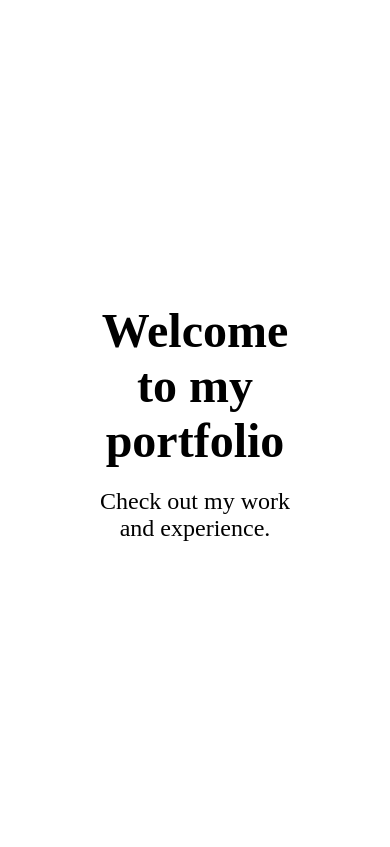
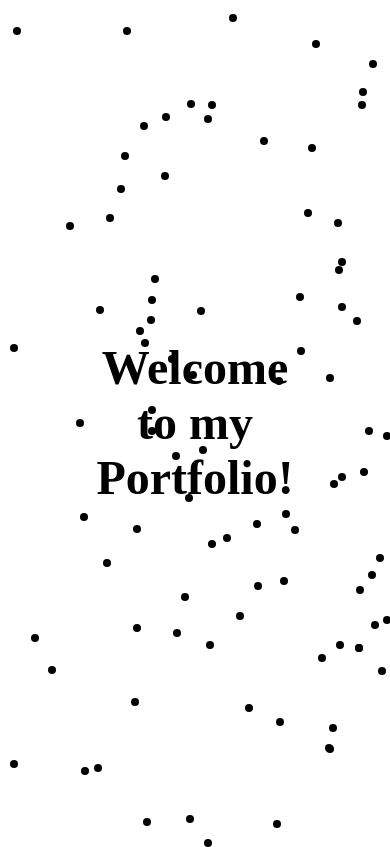
Before and after one commit to royjohn15/Portfolio, a Flask app: page / in a window 390 px wide. Before the commit the page ends 541 px from the top, so only its background shows below. Run offline with Flask 2, Linux system fonts and the light colour scheme.

Commit message:
Fixed the dots issue

```diff
--- a/static/css/style.css
+++ b/static/css/style.css
@@ -1,65 +1,21 @@
-* {
-  margin: 0;
-  padding: 0;
-  box-sizing: border-box;
+body {
+  background-color: white;
 }
 
-.bg {
-  position: fixed;
-  top: 0;
-  left: 0;
-  width: 100%;
-  height: 100%;
-  background-color: white;
-  overflow: hidden;
-}
-
-.dot-container {
+#fancy-text {
   position: absolute;
-  top: 0;
-  left: 0;
-  width: 100%;
-  height: 100%;
-  z-index: 1;
-  mask-image: url('#text-mask');
+  top: 50%;
+  left: 50%;
+  transform: translate(-50%, -50%);
+  font-size: 48px;
+  font-weight: bold;
+  text-align: center;
 }
 
 .dot {
   position: absolute;
-  width: 5px;
-  height: 5px;
+  background-color: black;
+  width: 8px;
+  height: 8px;
   border-radius: 50%;
-  background-color: black;
-  pointer-events: none;
-  transition: transform 0.5s ease-out;
 }
-
-
-.content {
-  position: absolute;
-  top: 50%;
-  left: 50%;
-  transform: translate(-50%, -50%);
-  text-align: center;
-  color: #000000;
-  z-index: 1;
-}
-
-text-overlay {
-  position: absolute;
-  top: 0;
-  left: 0;
-  width: 100%;
-  height: 100%;
-  background-color: transparent;
-  mask-image: url('#text-mask');
-}
-
-h1 {
-  font-size: 48px;
-  margin-bottom: 20px;
-}
-
-p {
-  font-size: 24px;
-}
--- a/static/js/script.js
+++ b/static/js/script.js
@@ -1,37 +1,50 @@
-const container = document.querySelector('.dot-container');
-const DOT_COUNT = 50;
-const THRESHOLD_DISTANCE = 100;
+// Define a constant for the maximum distance at which the dots should move away from the mouse
+const MAX_DISTANCE = 40;
 
-function createDot() {
-  const dot = document.createElement('div');
-  dot.classList.add('dot');
-  container.appendChild(dot);
-
-  const x = Math.floor(Math.random() * window.innerWidth);
-  const y = Math.floor(Math.random() * window.innerHeight);
-  dot.style.transform = `translate(${x}px, ${y}px)`;
-
-  dot.initialX = x;
-  dot.initialY = y;
+// Define a function to create the dots
+function createDots(numDots) {
+  for (let i = 0; i < numDots; i++) {
+    const dot = document.createElement('div');
+    dot.classList.add('dot');
+    dot.style.top = Math.random() * window.innerHeight + 'px';
+    dot.style.left = Math.random() * window.innerWidth + 'px';
+    document.body.appendChild(dot);
+  }
 }
 
-for (let i = 0; i < DOT_COUNT; i++) {
-  createDot();
-}
+// Call the createDots function with a number of dots to create
+createDots(90);
 
-container.addEventListener('mousemove', e => {
+// Add an event listener for the mousemove event on the document
+document.addEventListener('mousemove', (e) => {
+  // Get a NodeList of all the dots
   const dots = document.querySelectorAll('.dot');
-  dots.forEach(dot => {
-    const dx = dot.offsetLeft - e.clientX;
-    const dy = dot.offsetTop - e.clientY;
-    const dist = Math.sqrt(dx * dx + dy * dy);
-    if (dist < THRESHOLD_DISTANCE) {
-      const angle = Math.atan2(dy, dx);
-      const tx = e.clientX + Math.cos(angle) * THRESHOLD_DISTANCE;
-      const ty = e.clientY + Math.sin(angle) * THRESHOLD_DISTANCE;
-      dot.style.transform = `translate(${tx}px, ${ty}px)`;
-    } else {
-      dot.style.transform = `translate(${dot.initialX}px, ${dot.initialY}px)`;
+
+  // Loop through each dot
+  dots.forEach((dot) => {
+    // Calculate the distance between the mouse and the dot
+    const dx = e.clientX - dot.offsetLeft;
+    const dy = e.clientY - dot.offsetTop;
+    const distance = Math.sqrt(dx * dx + dy * dy);
+
+    // If the distance is less than the maximum distance, move the dot away from the mouse
+    if (distance < MAX_DISTANCE) {
+      const x = dot.offsetLeft + dx / distance * MAX_DISTANCE * 0.1;
+      const y = dot.offsetTop + dy / distance * MAX_DISTANCE * 0.1;
+      dot.style.left = x + 'px';
+      dot.style.top = y + 'px';
+    }
+    // Otherwise, reset the position of the dot to its initial position
+    else {
+      dot.style.top = dot.initialTop;
+      dot.style.left = dot.initialLeft;
     }
   });
 });
+
+// Store the initial position of each dot as a property on the dot element
+const dots = document.querySelectorAll('.dot');
+dots.forEach((dot) => {
+  dot.initialTop = dot.style.top;
+  dot.initialLeft = dot.style.left;
+});
--- a/templates/index.html
+++ b/templates/index.html
@@ -1,16 +1,12 @@
 <!DOCTYPE html>
 <html>
   <head>
-    <title>My Portfolio</title>
+    <title>My Website</title>
     <link rel="stylesheet" href="{{ url_for('static', filename='css/style.css') }}">
   </head>
   <body>
-    <div class="bg"></div>
-    <div class="dot-container"></div>
-    <div class="content">
-      <div class="text-overlay"></div>
-      <h1>Welcome to my portfolio</h1>
-      <p>Check out my work and experience.</p>
+    <div id="fancy-text">
+      Welcome to my Portfolio!
     </div>
     <script src="{{ url_for('static', filename='js/script.js') }}"></script>
   </body>
```
